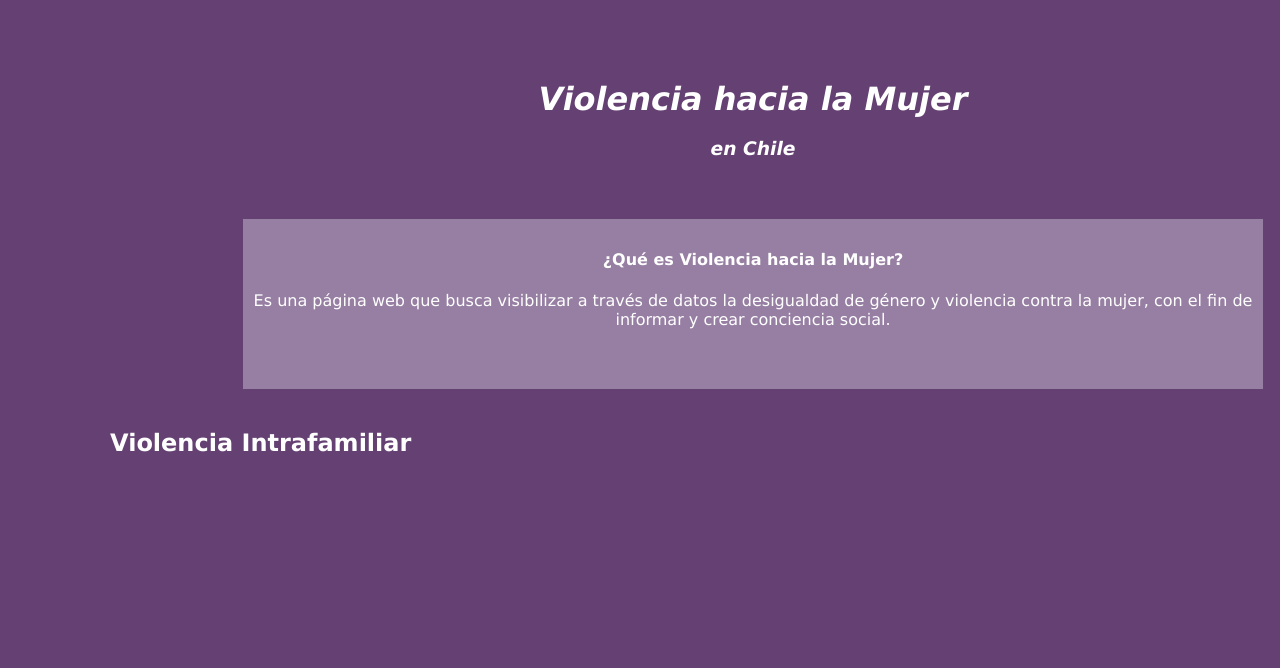
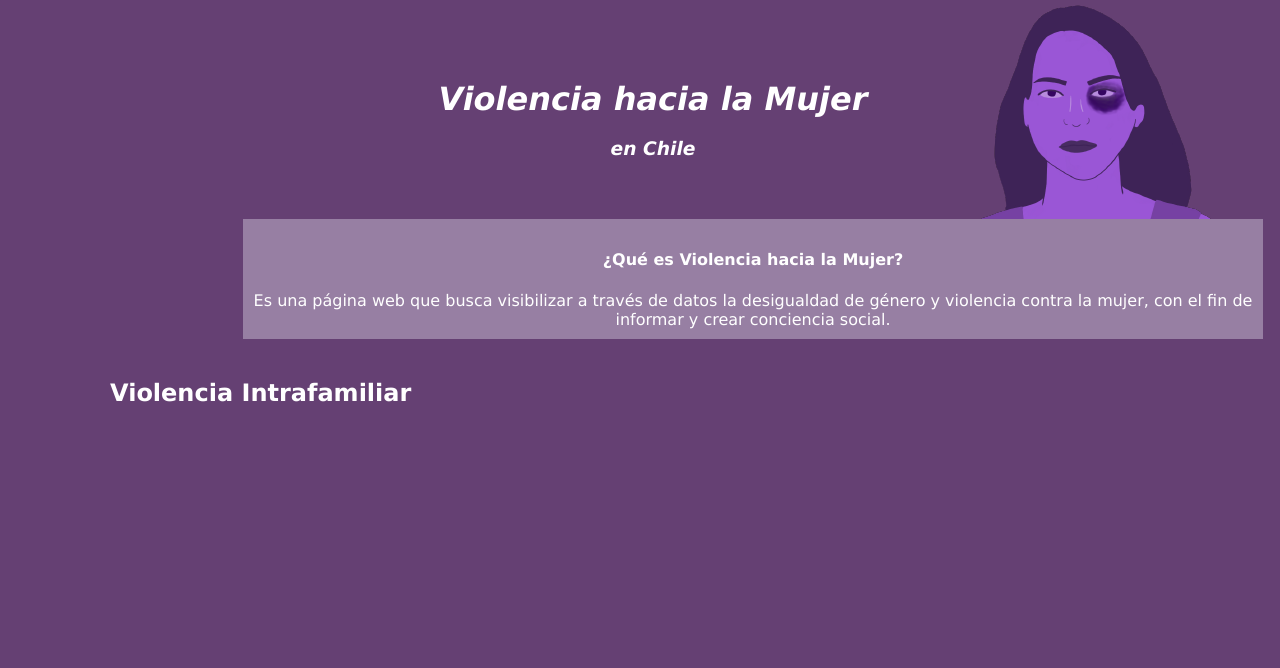
Before and after one commit to pensamientovisual/grupo5-2020-2, a PHP site: page / in a window 1280 px wide; the page is wider, and only the part inside the window is pictured. Shown: the top 668 px of that part. Run offline with PHP 8.4, Linux system fonts and the light colour scheme.

Commit message:
main style

```diff
--- a/index_style.css
+++ b/index_style.css
@@ -1,5 +1,7 @@
 
 body{
+    background-image: url("background_mujer.png");
+    background-repeat: no-repeat;
     background-color: #654073;
     width: 1366px;
     height: 1768px;
@@ -20,6 +22,8 @@ nav{
     margin: auto;
     width: 50%;
     padding: 10px;
+    position: relative;
+    left: -100px;
 }
 
 #QueEs{
@@ -28,7 +32,7 @@ nav{
     text-align: center;
     background-color: #977fa3;
     width: 1000px;
-    height: 150px;
+    height: 100px;
     margin: auto;
     padding: 10px;
     position: relative;
@@ -70,7 +74,7 @@ nav{
     font-family: Verdana, Geneva, Tahoma, sans-serif;
     color: white;
     width: 400px;
-    height: 250px;
+    height: 300px;
     margin: 30px;
     padding: 10px;
     position: relative;
```
